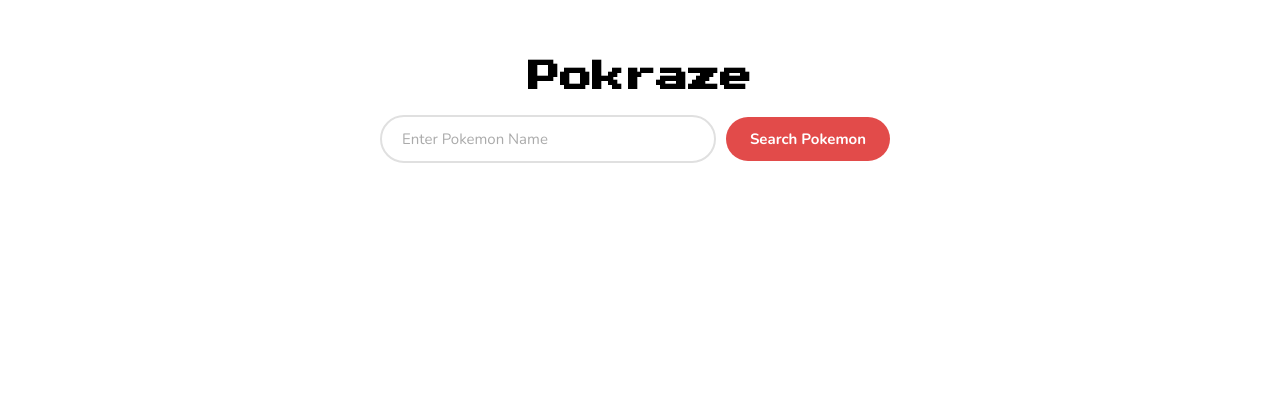
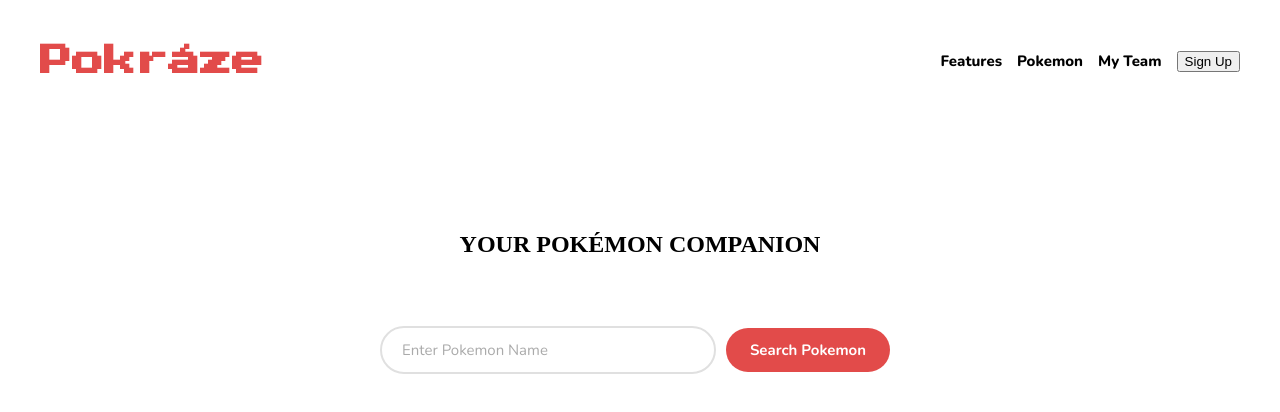
Before and after one commit to krazesu/Pokraze-web-app, a React (Vite) app in the folder Pokraze-web-app/: page / in a window 1280 px wide. Shown: the top 412 px of the page. Built offline with nearby package versions, Linux system fonts and the light colour scheme.

Commit message:
add Navbar and Hero components

```diff
--- a/Pokraze-web-app/src/App.jsx
+++ b/Pokraze-web-app/src/App.jsx
@@ -1,4 +1,7 @@
 import { useState } from "react";
+
+import Navbar from "./components/Navbar.jsx";
+import Hero from "./components/Hero.jsx";
 import TrainerCard from './components/TrainerCard.jsx';
 import SearchBar from './components/SearchBar.jsx';
 import PokemonCard from "./components/PokemonCard.jsx";
@@ -35,11 +38,14 @@ function App() {
   }
 
   return(
+    <>
+    <Navbar/>
     <div style={{ padding: "2rem", maxWidth: "600px", margin: "0 auto" }}>
-      <h1>Pokraze</h1>
+      <Hero />
       <SearchBar search = {handleSearch}/>
       <PokemonCard pokemon={pokemon} description={description} />
     </div>
+    </>
   );
 }
 
--- /dev/null
+++ b/Pokraze-web-app/src/components/Hero.jsx
@@ -0,0 +1,14 @@
+
+import {useState} from "react"
+
+function Hero(){
+    return(
+        <div className="hero">
+            <div className="hero-eyebrow">
+                <h2>YOUR POKÉMON COMPANION</h2>
+            </div>
+        </div>
+    );
+}
+
+export default Hero
--- /dev/null
+++ b/Pokraze-web-app/src/components/Navbar.jsx
@@ -0,0 +1,20 @@
+import {useState} from "react"
+
+function Navbar(){
+    return(
+        <div className="top-nav">
+            <div className="logo">
+                <h1>Pokráze</h1>
+            </div>
+
+            <div className = "nav-links">
+                <a>Features</a>
+                <a>Pokemon</a>
+                <a>My Team</a>
+                <button>Sign Up</button>
+            </div>
+        </div>
+    );
+}
+
+export default Navbar
--- a/Pokraze-web-app/src/components/PokemonCard.jsx
+++ b/Pokraze-web-app/src/components/PokemonCard.jsx
@@ -33,7 +33,6 @@ function PokemonCard({pokemon, description}){
     return(
         <div className="poke-card" style={{ "--card-bg": theme.bg, "--card-color": theme.color }}>
 
-         {/* Header */}
             <div className="poke-card__header">
                 <div className="poke-card__meta">
                 <span className="poke-card__number">
@@ -66,7 +65,6 @@ function PokemonCard({pokemon, description}){
                 </div>
             </div>
 
-      {/* Description */}
             {description && (
                 <p className="poke-card__description">{description}</p>
             )}
--- a/Pokraze-web-app/src/index.css
+++ b/Pokraze-web-app/src/index.css
@@ -1,12 +1,37 @@
-h1{
-  font-family:'Press Start 2P', cursive;
-  text-align: center;
+/*Navbar CSS*/
+.top-nav{
+  display: flex;
+  align-items: center;
+  background-color: #e2e2e2;
+  justify-content: space-between;
+  padding: 1rem 2rem;
+  border-bottom: 0.5px solid var(--color-border-tertiary);
+  background: var(--color-background-primary);
 }
 
-.trainerCardContainer{
-  border: 2px solid black;
+.nav-links{
+  font-family: "Nunito", sans-serif;
+  font-size: 15px;
+  font-weight: 800;
+  display:flex;
+  color: var(--color-text-secondary);
+  gap: 1em;
 }
 
+.logo{
+  color: #E24B4A;
+  font-family:'Press Start 2P', cursive;
+}
+
+/*Hero CSS*/
+.hero{
+  text-align: center;
+  padding: 4rem 2rem 3rem;
+  position: relative;
+  overflow: hidden;
+}
+
+/*Search box CSS*/
 .searchCard{
   display: flex;
   align-items: center;
@@ -75,7 +100,6 @@ h1{
   to   { opacity: 1; transform: translateY(0); }
 }
 
-/* Colored top section */
 .poke-card__header {
   display: flex;
   align-items: center;
@@ -121,7 +145,7 @@ h1{
   letter-spacing: 0.5px;
 }
 
-/* Sprite */
+
 .poke-card__sprite-wrap {
   width: 120px;
   height: 120px;
@@ -140,10 +164,9 @@ h1{
 }
 
 .poke-card__sprite:hover {
-  transform: scale(1.08) translateY(-4px);
+  transform: scale(1.1) translateY(-4px);
 }
 
-/* Description */
 .poke-card__description {
   margin: 0;
   padding: 1.2rem 1.5rem;
```
Lines whose indentation alone changed are shown as unchanged.
